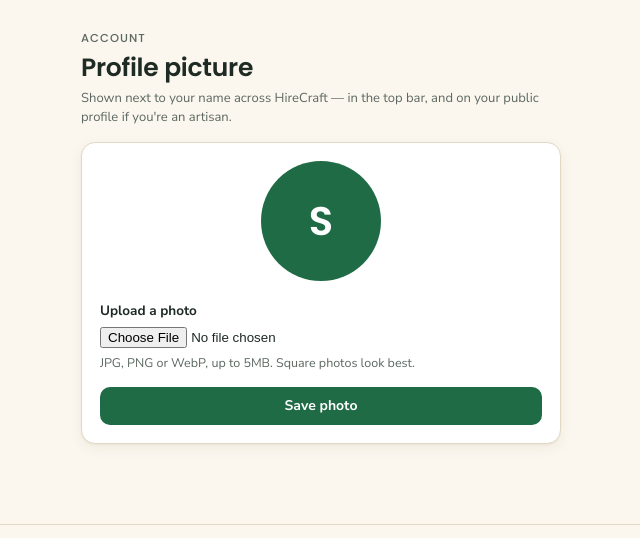
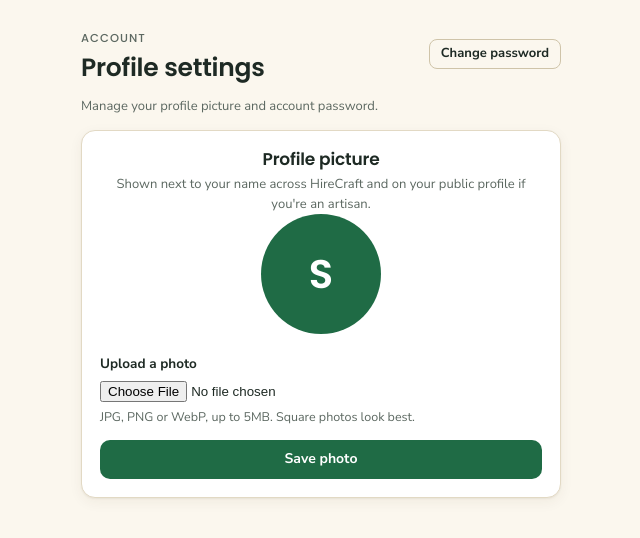
Before and after one commit to Gawusu0113/HireCraft, a PHP site: page /profile/picture in a window 1280 px wide. Shown: the part 104-642 px from the top of the page, without its empty margins (319-959 px from the left). Run offline with PHP 8.4, Linux system fonts and the light colour scheme; the visitor is signed in with stand-in values (Sample User, id 1); data that the repository does not hold is empty.

Commit message:
Added a change button functionality

```diff
--- a/public/index.php
+++ b/public/index.php
@@ -48,6 +48,12 @@ $router->get('/profile/setup', function () {
 });
 $router->post('/profile/setup', function () {
     (new ProfileController())->saveSetup();
+});
+$router->get('/profile/password', function () {
+    (new ProfileController())->showPasswordForm();
+});
+$router->post('/profile/password', function () {
+    (new ProfileController())->changePassword();
 });
 $router->get('/profile/portfolio', function () {
     (new ProfileController())->showPortfolio();
--- a/src/Controllers/ProfileController.php
+++ b/src/Controllers/ProfileController.php
@@ -19,6 +19,43 @@ use HireCraft\Support\View;
 final class ProfileController
 {
     private const WEEKDAYS = ['Sun', 'Mon', 'Tue', 'Wed', 'Thu', 'Fri', 'Sat'];
+
+    public function showPasswordForm(): void
+    {
+        Auth::requireLogin();
+        View::render('profile/password');
+    }
+
+    public function changePassword(): void
+    {
+        Auth::requireLogin();
+        $userId = (int)Auth::id();
+        $user = Users::findById($userId);
+        $currentPassword = (string)($_POST['current_password'] ?? '');
+        $newPassword = (string)($_POST['new_password'] ?? '');
+        $confirmPassword = (string)($_POST['new_password_confirm'] ?? '');
+
+        if (!$user || !password_verify($currentPassword, $user['password_hash'])) {
+            Auth::flash('error', 'Your current password is incorrect.');
+            Response::redirect('/profile/password');
+        }
+        if (mb_strlen($newPassword) < 8) {
+            Auth::flash('error', 'Your new password must be at least 8 characters.');
+            Response::redirect('/profile/password');
+        }
+        if ($newPassword !== $confirmPassword) {
+            Auth::flash('error', 'Your new passwords do not match.');
+            Response::redirect('/profile/password');
+        }
+        if (password_verify($newPassword, $user['password_hash'])) {
+            Auth::flash('error', 'Choose a new password that is different from your current one.');
+            Response::redirect('/profile/password');
+        }
+
+        Users::updatePassword($userId, password_hash($newPassword, PASSWORD_DEFAULT));
+        Auth::flash('success', 'Your password has been changed.');
+        Response::redirect('/dashboard');
+    }
 
     public function showSetup(): void
     {
--- a/src/Repo/Users.php
+++ b/src/Repo/Users.php
@@ -38,6 +38,11 @@ final class Users
     public static function touchLogin(int $id): void
     {
         Db::run('UPDATE users SET last_login_at = NOW() WHERE id = ?', [$id]);
+    }
+
+    public static function updatePassword(int $id, string $passwordHash): void
+    {
+        Db::run('UPDATE users SET password_hash = ? WHERE id = ?', [$passwordHash, $id]);
     }
 
     public static function hasCustomerProfile(int $userId): bool
--- a/views/jobs/compare.php
+++ b/views/jobs/compare.php
@@ -94,7 +94,7 @@ $breakdown = [
           <tr>
             <td class="muted small"><?= e($b['label']) ?> points</td>
             <?php foreach ($rows as $r): $weights = json_decode($r['weights_snapshot'], true) ?: []; $wkey = str_replace(['_match_score', '_score', '_relevance'], '', $b['key']); $max = (float)($weights[$wkey] ?? 0); ?>
-              <td><?= number_format((float)$r[$b['key']], 1) ?><?= $max > 0 ? '/' . number_format($max, 0) : '' ?></td>
+              <td><?= number_format((float)$r[$b['key']], 1) ?><?= $max > 0 ? '/' . number_format($max, 1) : '' ?></td>
             <?php endforeach; ?>
           </tr>
         <?php endforeach; ?>
--- a/views/jobs/results.php
+++ b/views/jobs/results.php
@@ -158,7 +158,7 @@ $groupNames = array_keys($groups);
                   <div class="brk">
                     <span class="lbl"><?= e($label) ?></span>
                     <span class="meter"><i style="width:<?= round($pct, 1) ?>%"></i></span>
-                    <span class="pts"><?= number_format($pts, 1) ?>/<?= number_format($max, 0) ?></span>
+                    <span class="pts"><?= number_format($pts, 1) ?>/<?= number_format($max, 1) ?></span>
                   </div>
                 <?php endforeach; ?>
               </div>
--- a/views/layout/main.php
+++ b/views/layout/main.php
@@ -73,7 +73,7 @@ $myAvatarPath = Auth::check() ? Users::avatarPath((int)Auth::id(), (string)$role
           <?php endif; ?>
         </div>
         <div class="userchip">
-          <a href="<?= e(url('/profile/picture')) ?>" class="av sm user" title="Profile picture" style="text-decoration:none">
+          <a href="<?= e(url('/profile/picture')) ?>" class="av sm user" title="Profile settings" aria-label="Profile settings" style="text-decoration:none">
             <?php if ($myAvatarPath): ?>
               <img src="<?= e(uploadUrl($myAvatarPath)) ?>" alt="">
             <?php else: ?>
--- a/views/profile/avatar.php
+++ b/views/profile/avatar.php
@@ -1,17 +1,22 @@
 <?php
 /** @var string|null $avatarPath */
 use HireCraft\Support\Auth;
-$title = 'Profile picture';
+$title = 'Profile settings';
 $initial = mb_strtoupper(mb_substr((string)Auth::name(), 0, 1));
 ?>
 <div class="stack" style="max-width:480px;margin:0 auto">
-  <div>
-    <span class="eyebrow">Account</span>
-    <h2 style="margin-top:4px">Profile picture</h2>
-    <p class="muted small" style="margin-top:6px">Shown next to your name across HireCraft &mdash; in the top bar, and on your public profile if you're an artisan.</p>
+  <div class="row between">
+    <div>
+      <span class="eyebrow">Account</span>
+      <h2 style="margin-top:4px">Profile settings</h2>
+    </div>
+    <a class="btn ghost sm" href="<?= e(url('/profile/password')) ?>">Change password</a>
   </div>
+  <p class="muted small">Manage your profile picture and account password.</p>
 
   <div class="card" style="text-align:center">
+    <h3>Profile picture</h3>
+    <p class="muted small" style="margin-top:6px">Shown next to your name across HireCraft and on your public profile if you're an artisan.</p>
     <div class="av xl user" style="margin:0 auto">
       <?php if ($avatarPath): ?>
         <img src="<?= e(uploadUrl($avatarPath)) ?>" alt="Your profile picture">
```
Also changed, not shown: views/profile/password.php (added, +28 -0 lines), public/uploads/avatars/6/c81cbab60cbf9cc47f19e97b7dcac0e2.jpg (added).
